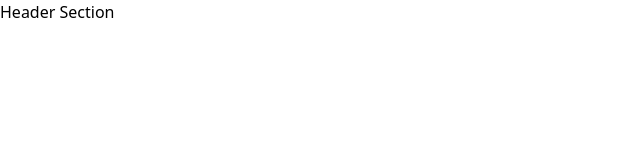
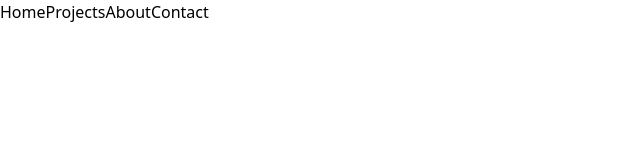
Before and after one commit to MorhafGhziel/frontend-tribe-portofolio, a Next.js app: page / in a window 1280 px wide. Shown: the top 160 px of the page, without its empty margins (0-640 px from the left). Built offline with nearby package versions, Linux system fonts and the light colour scheme.

Commit message:
added ahref for the header

```diff
--- a/src/sections/Header.tsx
+++ b/src/sections/Header.tsx
@@ -1,3 +1,12 @@
 export const Header = () => {
-  return <div>Header Section</div>;
+  return (
+    <div>
+      <nav>
+        <a href="#">Home</a>
+        <a href="#">Projects</a>
+        <a href="#">About</a>
+        <a href="#">Contact</a>
+      </nav>
+    </div>
+  );
 };
```
